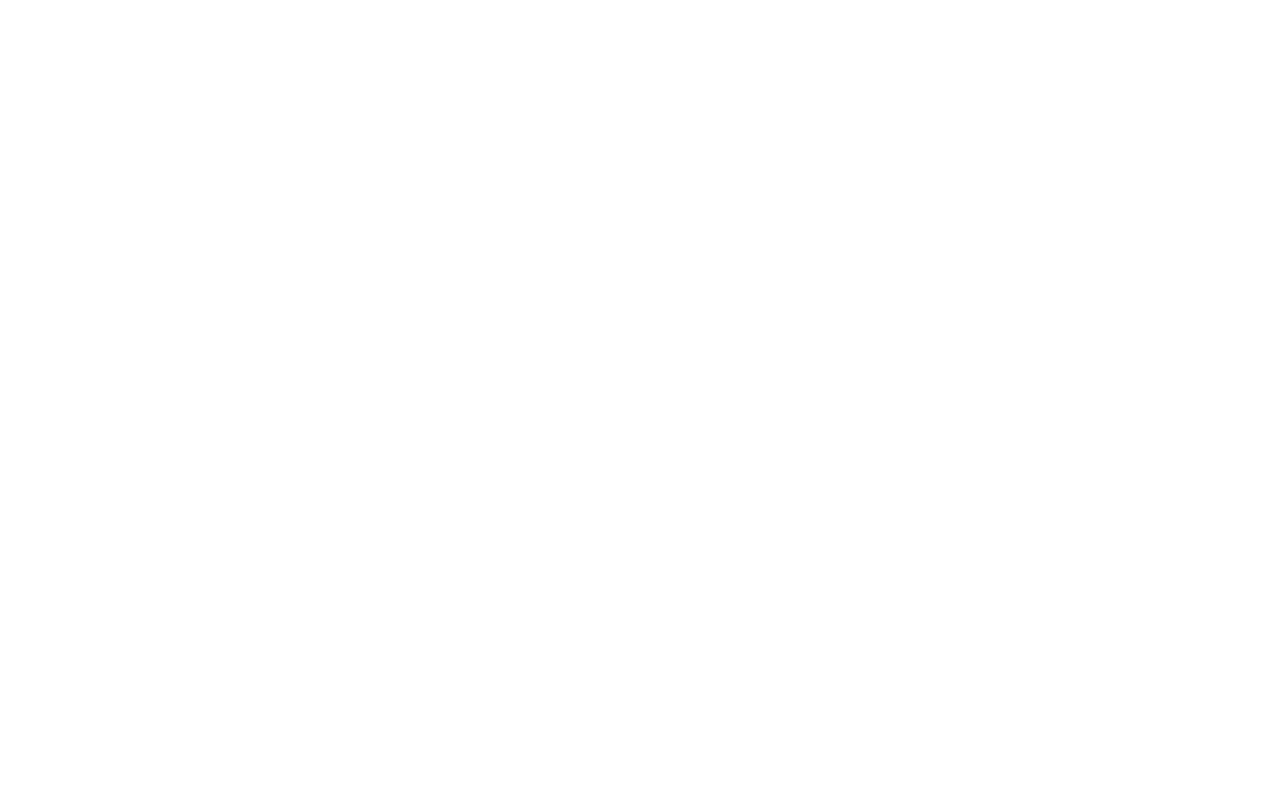
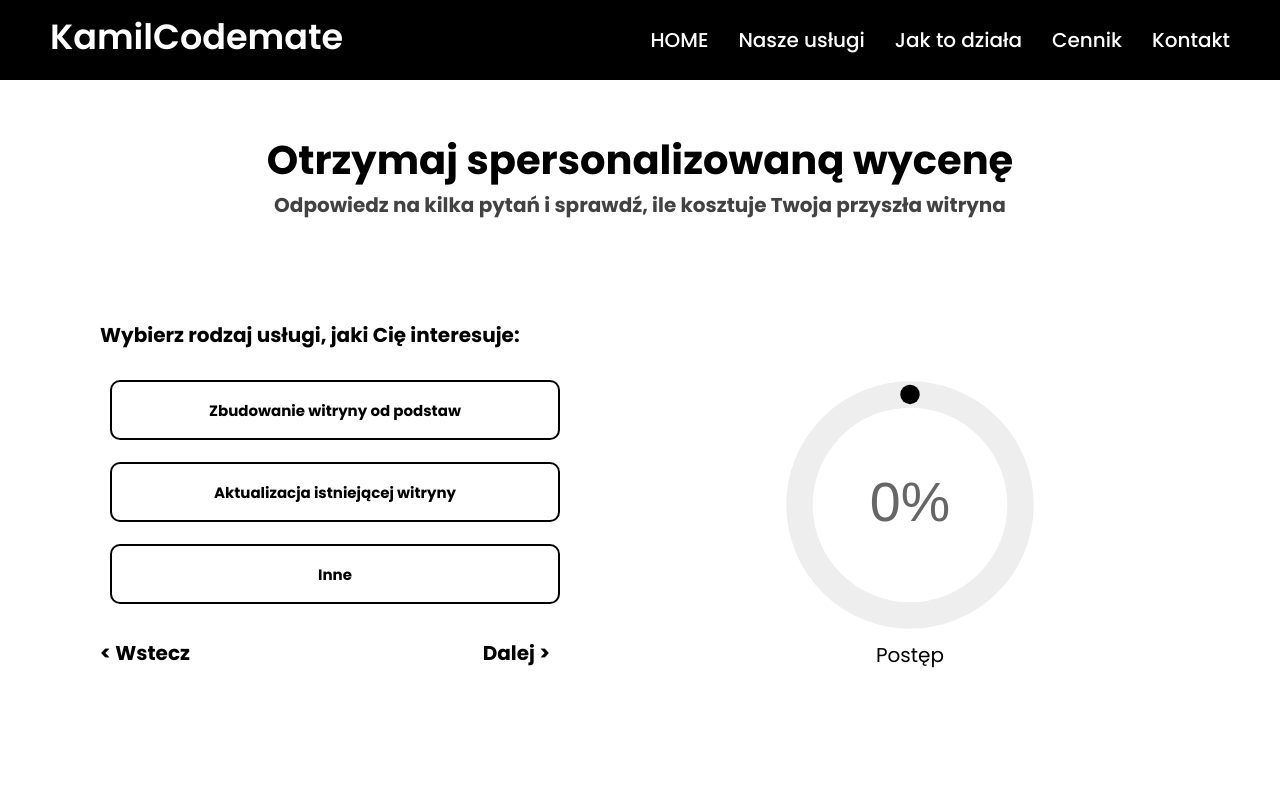
Before and after one commit to KamilCodemate/KamilCodemateWebsite, a React (Create React App) app: page /KamilCodemateWebsite/valuation in a window 1280 px wide. Before the commit this address had no page. Shown: the top 800 px of the page. Built offline with nearby package versions, Linux system fonts and the light colour scheme.

Commit message:
Fix issues

```diff
--- a/src/App.tsx
+++ b/src/App.tsx
@@ -1,20 +1,22 @@
 import React from 'react';
-import logo from './logo.svg';
+import {BrowserRouter as Router, Routes, Route } from 'react-router-dom';
 import MainPage from './Pages/MainPage';
 import RequestForm from './Pages/RequestForm';
-import { BrowserRouter as Router, Route, Routes } from 'react-router-dom';
 import Valuation from './Pages/Valuation';
+
 function App() {
   return (
-    <Router>
+
       <div className='App'>
-        <Routes>
-          <Route path='/' element={<MainPage />} />
-          <Route path='/request-form' element={<RequestForm />} />
-          <Route path='/valuation' element={<Valuation />} />
-        </Routes>
+        <Router>
+          <Routes>
+          <Route path='/KamilCodemateWebsite' element={<MainPage />} />
+          <Route path='/KamilCodemateWebsite/request-form' element={<RequestForm />} />
+          <Route path='/KamilCodemateWebsite/valuation' element={<Valuation />} />
+          </Routes>
+        </Router>
       </div>
-    </Router>
+
   );
 }
 
--- a/src/Components/MainNavbar.tsx
+++ b/src/Components/MainNavbar.tsx
@@ -1,16 +1,17 @@
 import React from 'react';
 import './ComponentStyles/MainNavbar.scss';
-
+import {useNavigate} from 'react-router-dom'
 type Props = {
   isActive: boolean;
 };
 const MainNavbar: React.FC<Props> = ({ isActive }) => {
+  const navigate = useNavigate();
   return (
     <div className={`main-navbar ${isActive ? 'active' : ''}`}>
       <div className='navbar-logo'>KamilCodemate</div>
       <div className='navbar-links'>
         <div className='navbar-link'>HOME</div>
-        <div className='navbar-link'>Nasze usługi</div>
+        <div className='navbar-link' onClick={() => {navigate('/KamilCodemateWebsite/valuation')}}>Nasze usługi</div>
         <div className='navbar-link'>Jak to działa</div>
         <div className='navbar-link'>Cennik</div>
         <div className='navbar-link'>Kontakt</div>
--- a/src/index.tsx
+++ b/src/index.tsx
@@ -3,13 +3,15 @@
 import './index.css';
 import App from './App';
 import reportWebVitals from './reportWebVitals';
-
+import { HashRouter as Router } from 'react-router-dom';
 const root = ReactDOM.createRoot(
   document.getElementById('root') as HTMLElement
 );
 root.render(
   <React.StrictMode>
+
     <App />
+
   </React.StrictMode>
 );
 
```
Also changed, not shown: package.json (+6 -1 lines), 1 other file (tests, documents, lock files or other folders).
